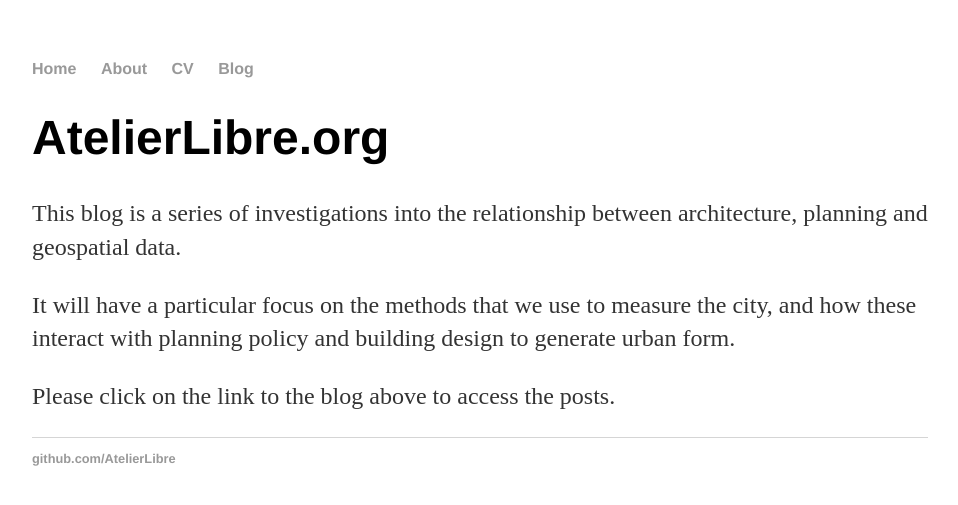
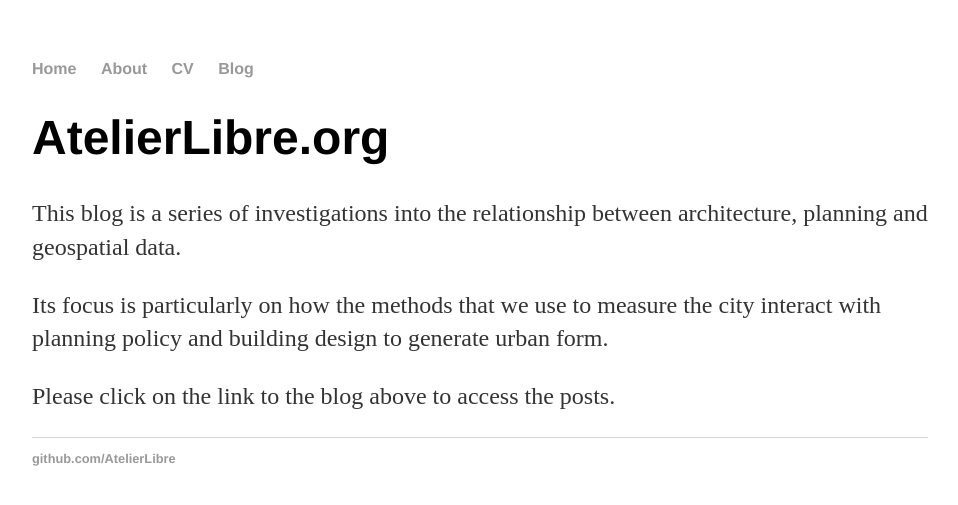
Before and after one commit to AtelierLibre/AtelierLibre.github.io, a Jekyll site: the page built from index.html, in a window 1280 px wide. Shown: the top 505 px of the page, without its empty margins (160-1118 px from the left). Built offline with Jekyll 4.4.1, drawn with Linux system fonts in a browser that asks for light colours.

Commit message:
Minor edit to index.html

```diff
--- a/index.html
+++ b/index.html
@@ -5,7 +5,7 @@
 <div class="blurb">
 	<h1>AtelierLibre.org</h1>
 	<p>This blog is a series of investigations into the relationship between architecture, planning and geospatial data.</p>
-	<p>It will have a particular focus on the methods that we use to measure the city, and how these interact with planning policy and building design to generate urban form.</p>
+	<p>Its focus is particularly on how the methods that we use to measure the city interact with planning policy and building design to generate urban form.</p>
 	<p>Please click on the link to the blog above to access the posts.</p>
 </div>
 
```
